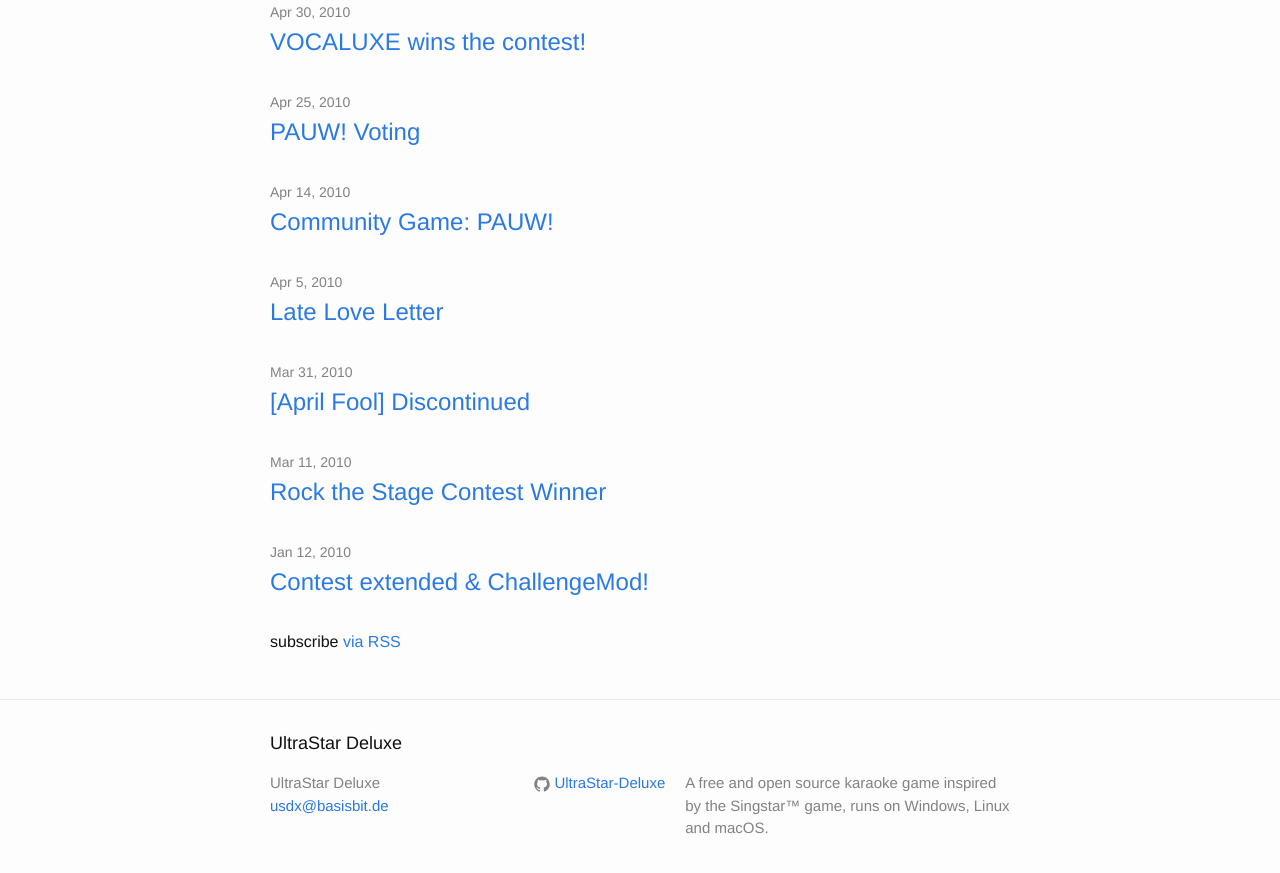
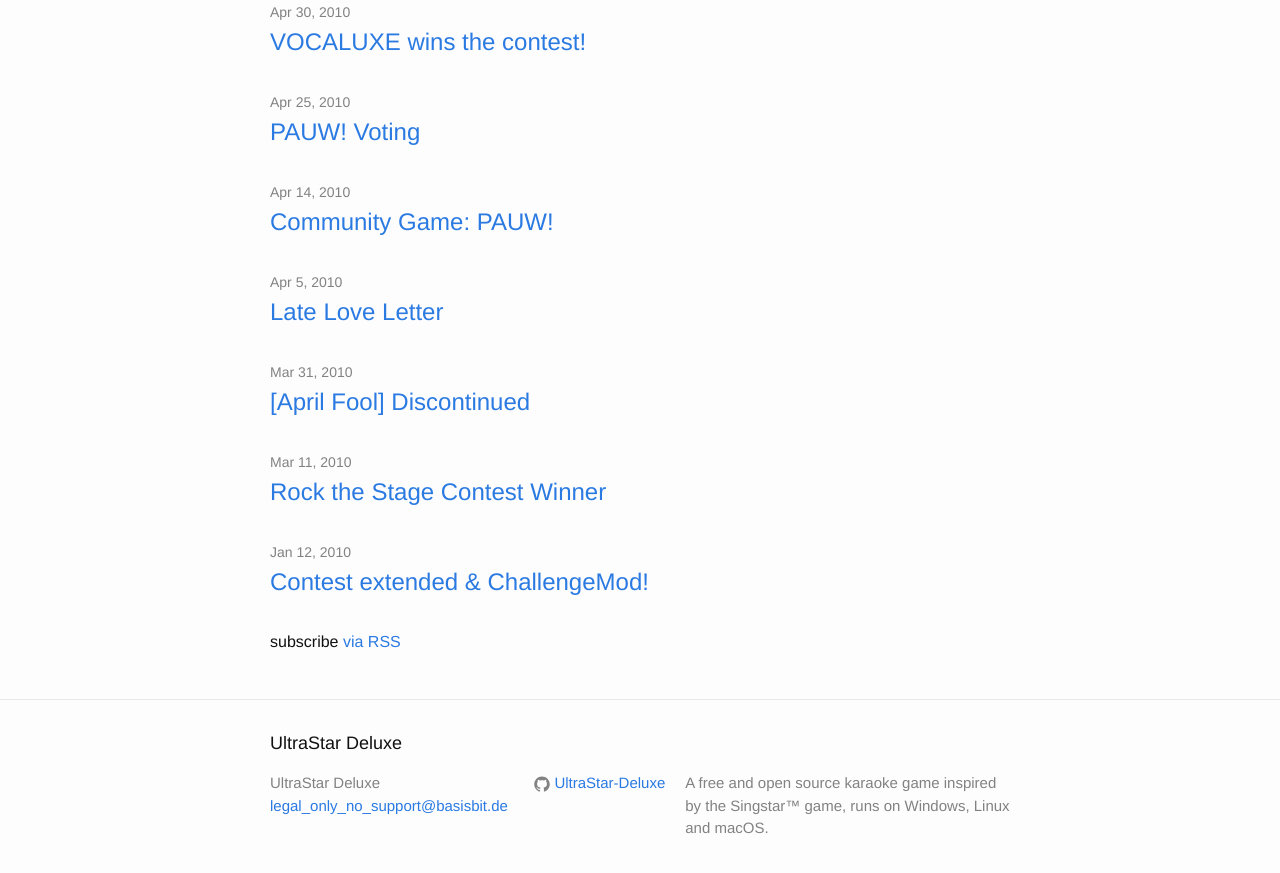
Before and after one commit to UltraStar-Deluxe/ultrastar-deluxe.github.io, a Jekyll site: the page built from index.html, in a window 1280 px wide and 900 px high, scrolled down 1544 px. Shown: the top 873 px of the window. Built offline with Jekyll 4.4.1, drawn with Linux system fonts in a browser that asks for light colours.

Commit message:
please stop flooding my email with support requests

```diff
--- a/_config.yml
+++ b/_config.yml
@@ -15,7 +15,7 @@
 # in the templates via {{ site.myvariable }}.
 
 title: UltraStar Deluxe
-email: usdx@basisbit.de
+email: legal_only_no_support@basisbit.de
 description: >
   A free and open source karaoke game inspired by the Singstar™
   game, runs on Windows, Linux and macOS.
```
